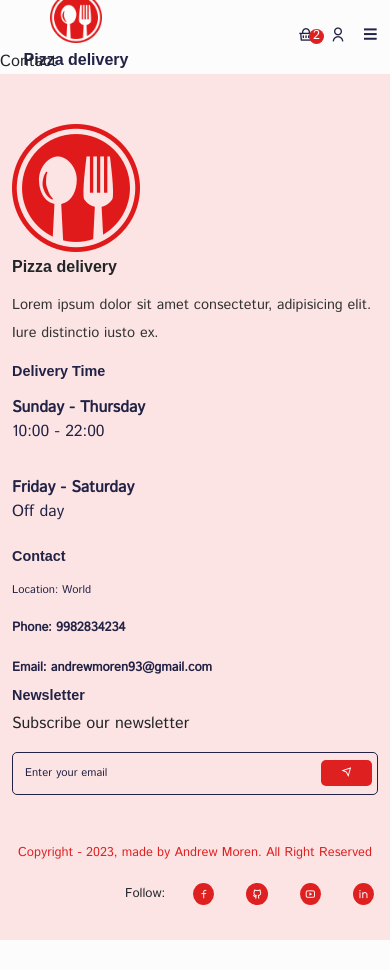
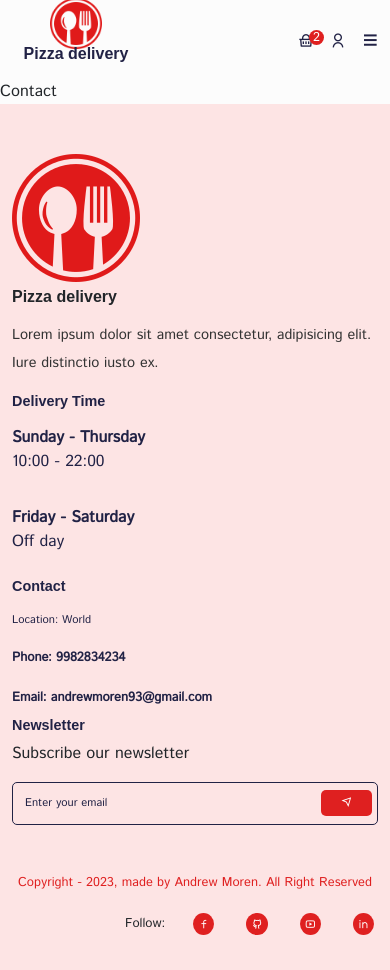
Before and after one commit to Andrewmoren/e_commerce_pizza, a React (Create React App) app: page /contact in a window 390 px wide. Before the commit the page ends 940 px from the top, so only its background shows below. Built offline with nearby package versions, Linux system fonts and the light colour scheme; a web font is replaced by a local one.

Commit message:
create scroll header

```diff
--- a/src/components/Header/Header.jsx
+++ b/src/components/Header/Header.jsx
@@ -1,4 +1,4 @@
-import React, { useRef } from "react";
+import React, { useRef, useEffect } from "react";
 
 import { Container } from "reactstrap";
 import logo from "../../assets/images/res-logo.png";
@@ -26,9 +26,30 @@
 ];
 const Header = () => {
   const menuRef = useRef(null);
+  const headerRef = useRef(null);
   const toogleMenu = () => menuRef.current.classList.toggle("show__menu");
+
+  const stickyHeaderFunc = () => {
+    window.addEventListener("scroll", () => {
+      if (
+        document.body.scrollTop > 80 ||
+        document.documentElement.scrollTop > 80
+      ) {
+        headerRef.current.classList.add("header__shrink");
+      } else {
+        headerRef.current.classList.remove("header__shrink");
+      }
+    });
+  };
+
+  useEffect(() => {
+    stickyHeaderFunc();
+
+    return () => window.removeEventListener("scroll", stickyHeaderFunc);
+  }, []);
+
   return (
-    <header className="header">
+    <header className="header" ref={headerRef}>
       <Container>
         <div className="nav__wrapper d-flex align-items-center justify-content-between">
           <div className="logo">
--- a/src/styles/header.css
+++ b/src/styles/header.css
@@ -1,7 +1,7 @@
 .header {
     width: 100%;
-    height: 80px;
-    line-height: 80px;
+    height: 100px;
+    line-height: 100px;
 }
 
 .logo {
@@ -11,13 +11,14 @@
 .logo img {
     width: calc(100% - 60%);
     object-fit: contain;
+    margin-top: -40px;
 }
 
 .logo h5 {
     font-weight: 600;
     font-size: 1rem;
     color: #212245;
-    margin-top: -10px;
+    margin-top: -40px;
     margin-bottom: 0;
 }
 
@@ -48,7 +49,7 @@
 
 .cart__badge {
     position: absolute;
-    top: 20px;
+    top: 30px;
     right: -10px;
     background: #df2020;
     color: #fff;
@@ -71,7 +72,9 @@
     position: sticky;
     top: 0;
     left: 0;
-    box-shadow: 5px, 5px, 15px, -5px, #fde4e4;
+    background: #fff;
+    z-index: 99999;
+    box-shadow: 5px 5px 15px -5px #fde4e4;
 }
 
 @media only screen and (max-width:992px) {
@@ -132,11 +135,15 @@
 @media only screen and (max-width:768px) {
     .header {
         width: 100%;
-        height: 50px;
-        line-height: 50px;
+        height: 80px;
+        line-height: 80px;
+    }
+
+    .logo img {
+        margin-top: -70px !important;
     }
 
     .logo h5 {
-        margin-top: 0px;
+        margin-top: -55px;
     }
 }
```
